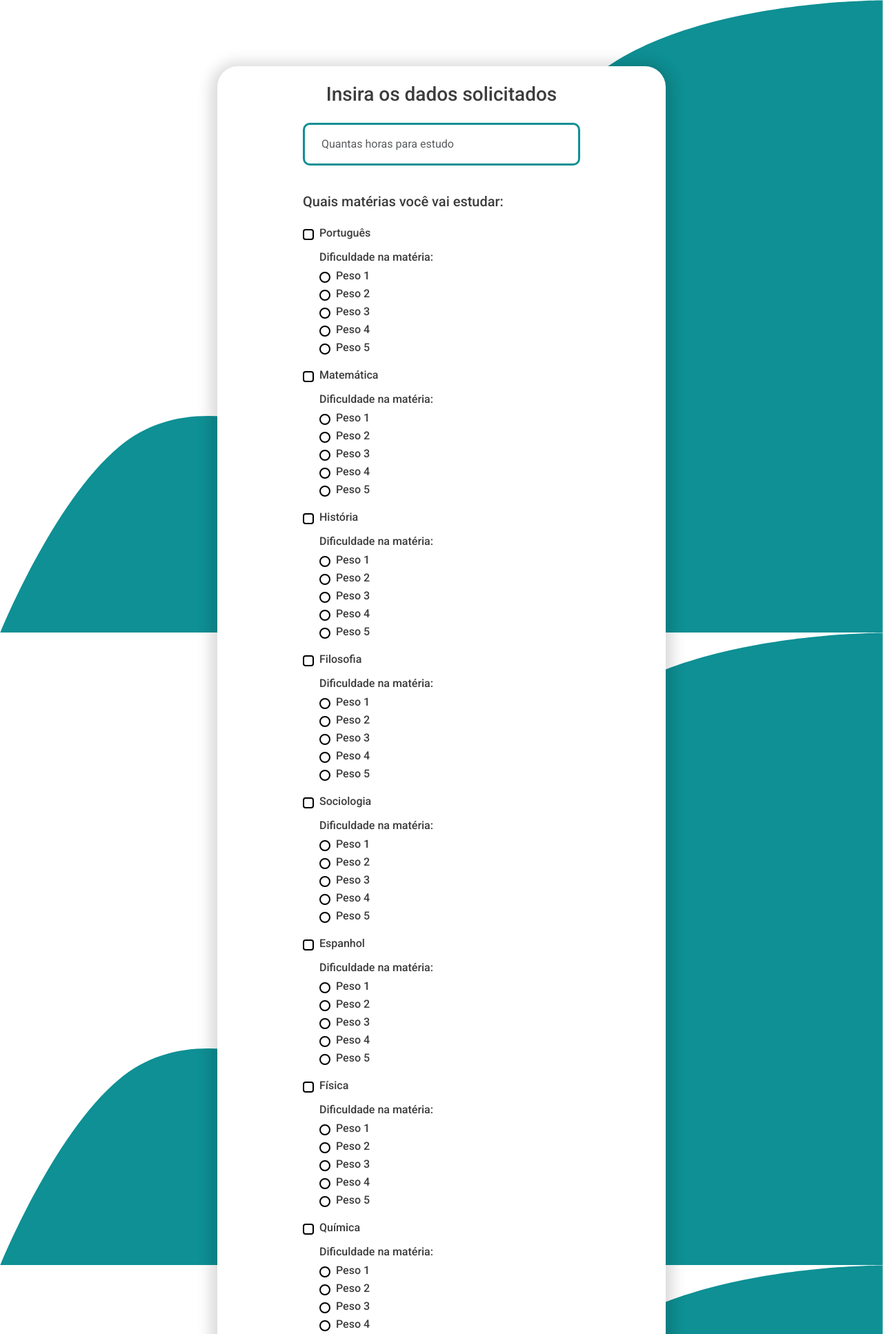
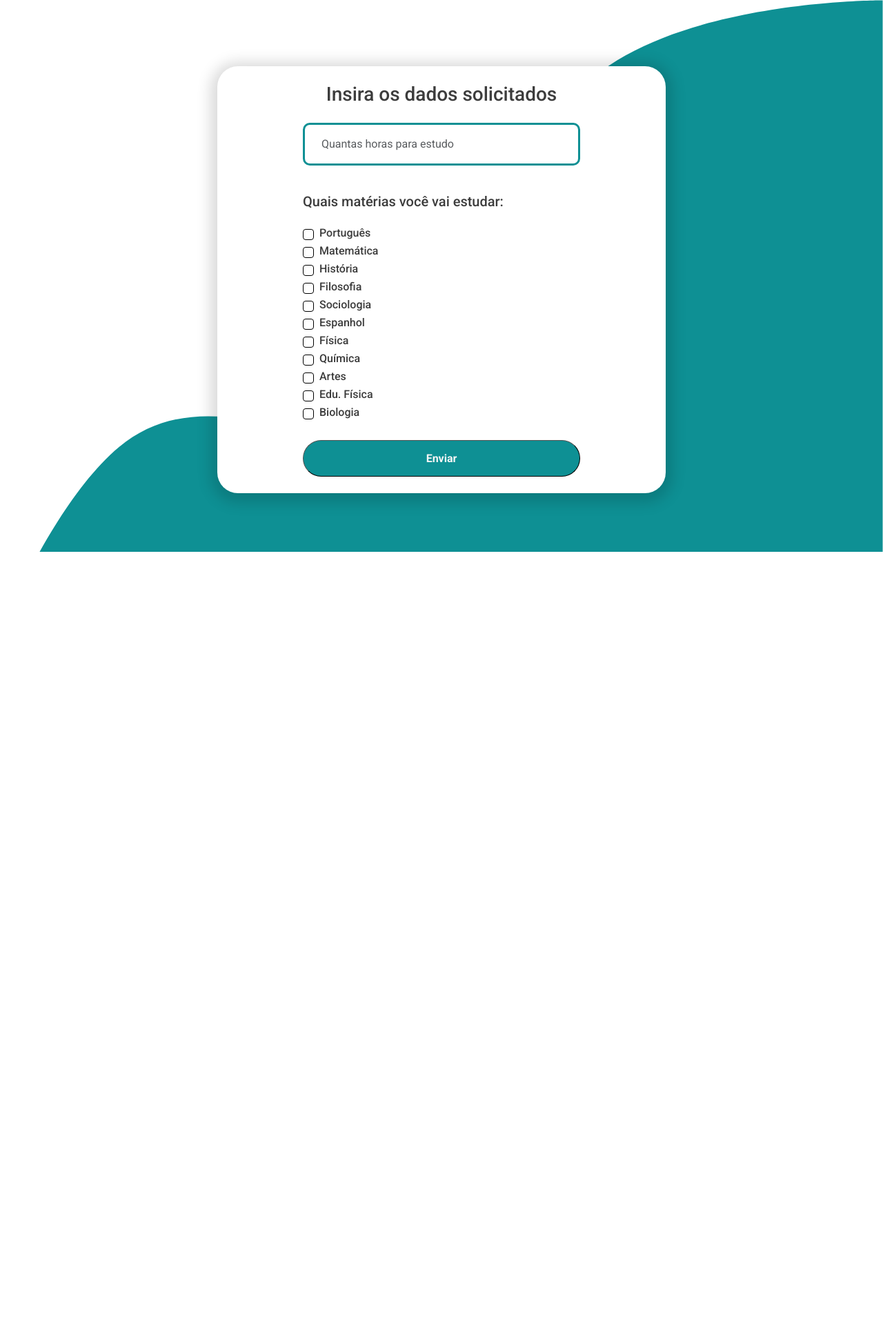
Before and after one commit to danilousGois/Splan, a Flask app: page /formulario in a window 1280 px wide. Shown: the top 1934 px of the page at 69% size. After the commit the page ends 800 px from the top, so only its background shows below. Run offline with Flask 3, Linux system fonts and the light colour scheme; some libraries are stand-ins or nearby versions; some web fonts are replaced.

Commit message:
atualizando a tabela de formulário para esconder os pesos

```diff
--- a/static/css/index.css
+++ b/static/css/index.css
@@ -299,7 +299,7 @@ input[type=number]::-webkit-outer-spin-button {
 }
 
 .form-check-input {
-    border: 2px solid;
+    border: 1.5px solid;
 }
 
 .content_onboarding h4 {
--- a/templates/formulario.html
+++ b/templates/formulario.html
@@ -31,15 +31,17 @@
                 <div class="mt-3">
                     <h5 class="mb-4">Quais matérias você vai estudar:</h5>
                     <div class="form-check">
-                        <input class="form-check-input" type="checkbox" id="portugues" name="materias[]"
+                        <input class="form-check-input" type="checkbox" id="portugues" class="btn btn-primary"
+                            type="button" data-bs-toggle="collapse" data-bs-target="#collapsePortugues"
+                            aria-expanded="false" aria-controls="collapsePortugues" name="materias[]"
                             value="portugues">
                         <label class="form-check-label" for="portugues">Português</label>
-                        <div class="mb-3 mt-3">
+                        <div class="mb-3 mt-3 collapse" id="collapsePortugues">
                             <label class="form-label">Dificuldade na matéria:</label>
                             <div class="form-check">
-                                <input class="form-check-input" type="radio" id="peeso1_portugues"
+                                <input class="form-check-input" type="radio" id="peso1_portugues"
                                     name="dificuldade_portugues" value="1">
-                                <label class="form-check-label" for="peeso1_portugues">Peso 1</label>
+                                <label class="form-check-label" for="peso1_portugues">Peso 1</label>
                             </div>
                             <div class="form-check">
                                 <input class="form-check-input" type="radio" id="peso2_portugues"
@@ -63,11 +65,14 @@
                             </div>
                         </div>
                     </div>
+
                     <div class="form-check">
-                        <input class="form-check-input" type="checkbox" id="matematica" name="materias[]"
+                        <input class="form-check-input" type="checkbox" id="matematica" class="btn btn-primary"
+                            type="button" data-bs-toggle="collapse" data-bs-target="#collapseMatematica"
+                            aria-expanded="false" aria-controls="collapseMatematica" name="materias[]"
                             value="matematica">
                         <label class="form-check-label" for="matematica">Matemática</label>
-                        <div class="mb-3 mt-3">
+                        <div class="mb-3 mt-3 collapse" id="collapseMatematica">
                             <label class="form-label">Dificuldade na matéria:</label>
                             <div class="form-check">
                                 <input class="form-check-input" type="radio" id="peso1_matematica"
@@ -98,10 +103,12 @@
                     </div>
 
                     <div class="form-check">
-                        <input class="form-check-input" type="checkbox" id="historia" name="materias[]"
+                        <input class="form-check-input" type="checkbox" id="historia" class="btn btn-primary"
+                            type="button" data-bs-toggle="collapse" data-bs-target="#collapseHistoria"
+                            aria-expanded="false" aria-controls="collapseHistoria" name="materias[]"
                             value="historia">
                         <label class="form-check-label" for="historia">História</label>
-                        <div class="mb-3 mt-3">
+                        <div class="mb-3 mt-3 collapse" id="collapseHistoria">
                             <label class="form-label">Dificuldade na matéria:</label>
                             <div class="form-check">
                                 <input class="form-check-input" type="radio" id="peso1_historia"
@@ -132,10 +139,12 @@
                     </div>
 
                     <div class="form-check">
-                        <input class="form-check-input" type="checkbox" id="filosofia" name="materias[]"
+                        <input class="form-check-input" type="checkbox" id="filosofia" class="btn btn-primary"
+                            type="button" data-bs-toggle="collapse" data-bs-target="#collapseFilosofia"
+                            aria-expanded="false" aria-controls="collapseFilosofia" name="materias[]"
                             value="filosofia">
                         <label class="form-check-label" for="filosofia">Filosofia</label>
-                        <div class="mb-3 mt-3">
+                        <div class="mb-3 mt-3 collapse" id="collapseFilosofia">
                             <label class="form-label">Dificuldade na matéria:</label>
                             <div class="form-check">
                                 <input class="form-check-input" type="radio" id="peso1_filosofia"
@@ -166,10 +175,12 @@
                     </div>
 
                     <div class="form-check">
-                        <input class="form-check-input" type="checkbox" id="sociologia" name="materias[]"
+                        <input class="form-check-input" type="checkbox" id="sociologia" class="btn btn-primary"
+                            type="button" data-bs-toggle="collapse" data-bs-target="#collapseSociologia"
+                            aria-expanded="false" aria-controls="collapseSociologia" name="materias[]"
                             value="sociologia">
                         <label class="form-check-label" for="sociologia">Sociologia</label>
-                        <div class="mb-3 mt-3">
+                        <div class="mb-3 mt-3 collapse" id="collapseSociologia">
                             <label class="form-label">Dificuldade na matéria:</label>
                             <div class="form-check">
                                 <input class="form-check-input" type="radio" id="peso1_sociologia"
@@ -199,11 +210,14 @@
                         </div>
                     </div>
 
+
                     <div class="form-check">
-                        <input class="form-check-input" type="checkbox" id="espanhol" name="materias[]"
+                        <input class="form-check-input" type="checkbox" id="espanhol" class="btn btn-primary"
+                            type="button" data-bs-toggle="collapse" data-bs-target="#collapseEspanhol"
+                            aria-expanded="false" aria-controls="collapseEspanhol" name="materias[]"
                             value="espanhol">
                         <label class="form-check-label" for="espanhol">Espanhol</label>
-                        <div class="mb-3 mt-3">
+                        <div class="mb-3 mt-3 collapse" id="collapseEspanhol">
                             <label class="form-label">Dificuldade na matéria:</label>
                             <div class="form-check">
                                 <input class="form-check-input" type="radio" id="peso1_espanhol"
@@ -234,9 +248,12 @@
                     </div>
 
                     <div class="form-check">
-                        <input class="form-check-input" type="checkbox" id="fisica" name="materias[]" value="fisica">
+                        <input class="form-check-input" type="checkbox" id="fisica" class="btn btn-primary"
+                            type="button" data-bs-toggle="collapse" data-bs-target="#collapseFisica"
+                            aria-expanded="false" aria-controls="collapseFisica" name="materias[]"
+                            value="fisica">
                         <label class="form-check-label" for="fisica">Física</label>
-                        <div class="mb-3 mt-3">
+                        <div class="mb-3 mt-3 collapse" id="collapseFisica">
                             <label class="form-label">Dificuldade na matéria:</label>
                             <div class="form-check">
                                 <input class="form-check-input" type="radio" id="peso1_fisica" name="dificuldade_fisica"
@@ -267,9 +284,12 @@
                     </div>
 
                     <div class="form-check">
-                        <input class="form-check-input" type="checkbox" id="quimica" name="materias[]" value="quimica">
+                        <input class="form-check-input" type="checkbox" id="quimica" class="btn btn-primary"
+                            type="button" data-bs-toggle="collapse" data-bs-target="#collapseQuimica"
+                            aria-expanded="false" aria-controls="collapseQuimica" name="materias[]"
+                            value="quimica">
                         <label class="form-check-label" for="quimica">Química</label>
-                        <div class="mb-3 mt-3">
+                        <div class="mb-3 mt-3 collapse" id="collapseQuimica">
                             <label class="form-label">Dificuldade na matéria:</label>
                             <div class="form-check">
                                 <input class="form-check-input" type="radio" id="peso1_quimica"
@@ -299,10 +319,13 @@
                         </div>
                     </div>
 
+
                     <div class="form-check">
-                        <input class="form-check-input" type="checkbox" id="artes" name="materias[]" value="artes">
+                        <input class="form-check-input" type="checkbox" id="artes" class="btn btn-primary" type="button"
+                            data-bs-toggle="collapse" data-bs-target="#collapseArtes" aria-expanded="false"
+                            aria-controls="collapseArtes" name="materias[]" value="artes">
                         <label class="form-check-label" for="artes">Artes</label>
-                        <div class="mb-3 mt-3">
+                        <div class="mb-3 mt-3 collapse" id="collapseArtes">
                             <label class="form-label">Dificuldade na matéria:</label>
                             <div class="form-check">
                                 <input class="form-check-input" type="radio" id="peso1_artes" name="dificuldade_artes"
@@ -333,10 +356,12 @@
                     </div>
 
                     <div class="form-check">
-                        <input class="form-check-input" type="checkbox" id="edu_fisica" name="materias[]"
+                        <input class="form-check-input" type="checkbox" id="edu_fisica" class="btn btn-primary"
+                            type="button" data-bs-toggle="collapse" data-bs-target="#collapseEduFisica"
+                            aria-expanded="false" aria-controls="collapseEduFisica" name="materias[]"
                             value="edu_fisica">
                         <label class="form-check-label" for="edu_fisica">Edu. Física</label>
-                        <div class="mb-3 mt-3">
+                        <div class="mb-3 mt-3 collapse" id="collapseEduFisica">
                             <label class="form-label">Dificuldade na matéria:</label>
                             <div class="form-check">
                                 <input class="form-check-input" type="radio" id="peso1_edu_fisica"
@@ -367,10 +392,12 @@
                     </div>
 
                     <div class="form-check">
-                        <input class="form-check-input" type="checkbox" id="biologia" name="materias[]"
+                        <input class="form-check-input" type="checkbox" id="biologia" class="btn btn-primary"
+                            type="button" data-bs-toggle="collapse" data-bs-target="#collapseBiologia"
+                            aria-expanded="false" aria-controls="collapseBiologia" name="materias[]"
                             value="biologia">
                         <label class="form-check-label" for="biologia">Biologia</label>
-                        <div class="mb-3 mt-3">
+                        <div class="mb-3 mt-3 collapse" id="collapseBiologia">
                             <label class="form-label">Dificuldade na matéria:</label>
                             <div class="form-check">
                                 <input class="form-check-input" type="radio" id="peso1_biologia"
```
